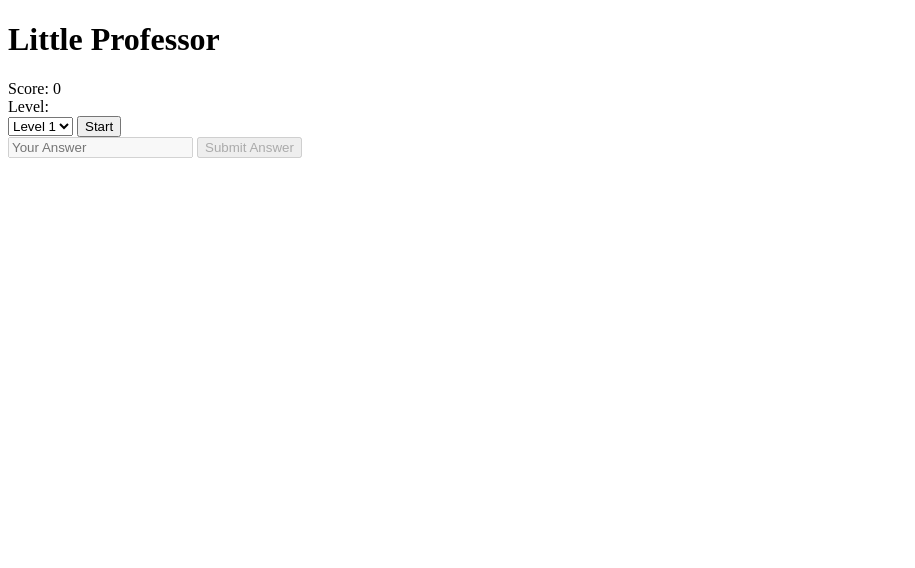
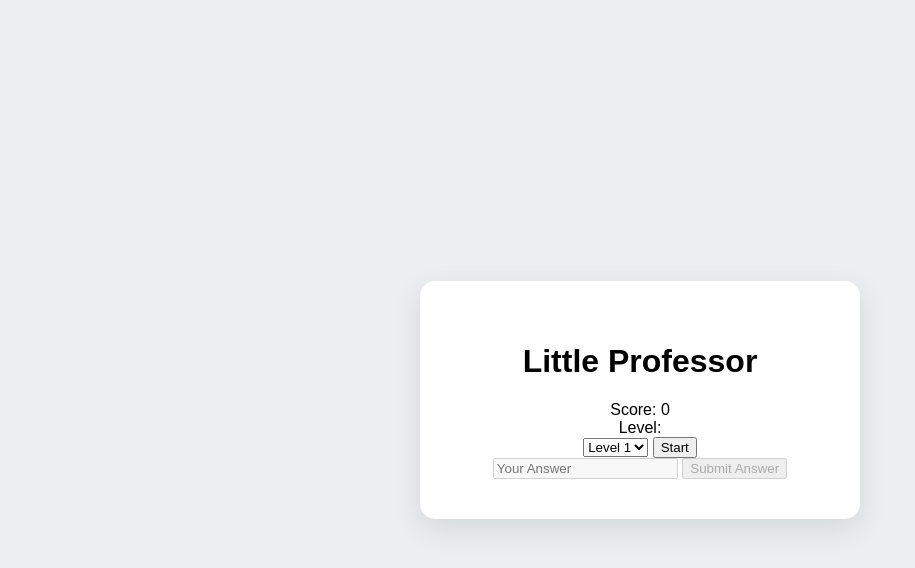
Before and after one commit to blitz-flex/Little-Professor, a plain HTML site: page index.html in a window 1280 px wide. Shown: the whole page, without its empty margins (0-915 px from the left). Drawn offline with Linux system fonts and the light colour scheme.

Commit message:
style new

```diff
--- a/index.html
+++ b/index.html
@@ -3,6 +3,7 @@
 <head>
     <meta charset="UTF-8">
     <meta name="viewport" content="width=device-width, initial-scale=1.0">
+    <link rel="stylesheet" href="style.css"/>
     <title>Little Professor </title>
 
 </head>
--- /dev/null
+++ b/style.css
@@ -0,0 +1,18 @@
+body {
+    font-family: 'Arial', sans-serif;
+    display: flex;
+    justify-content: center;
+    align-items: center;
+    height: 100vh;
+    margin: 0;
+    background: #eceff1;
+}
+
+.calculator-container {
+    background-color: #ffffff;
+    padding: 40px;
+    border-radius: 15px;
+    box-shadow: 0 10px 30px rgba(0, 0, 0, 0.1);
+    width: 360px;
+    text-align: center;
+}
```
Also changed, not shown: 1 other file.
